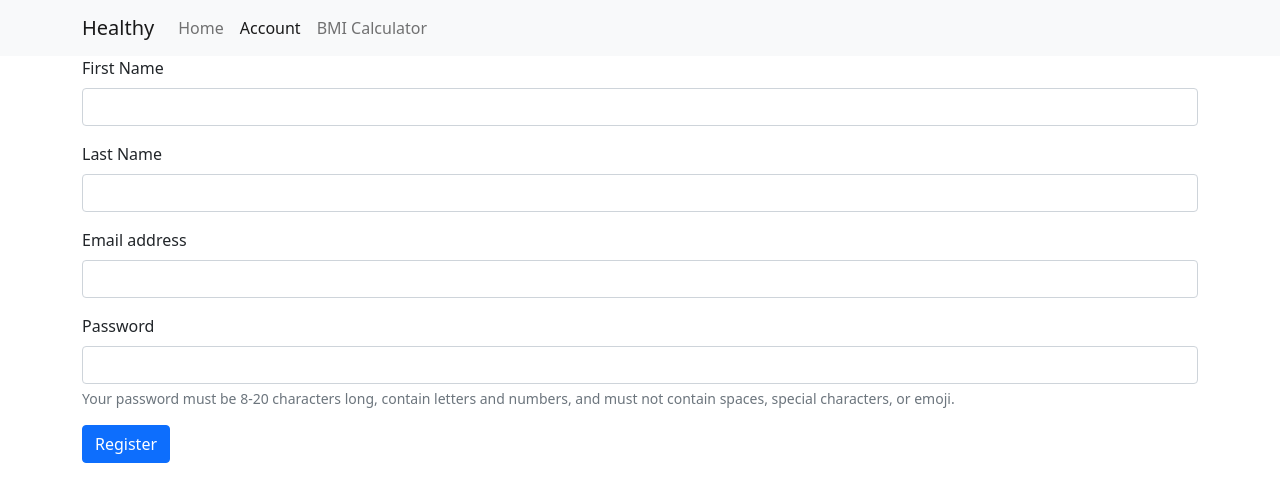
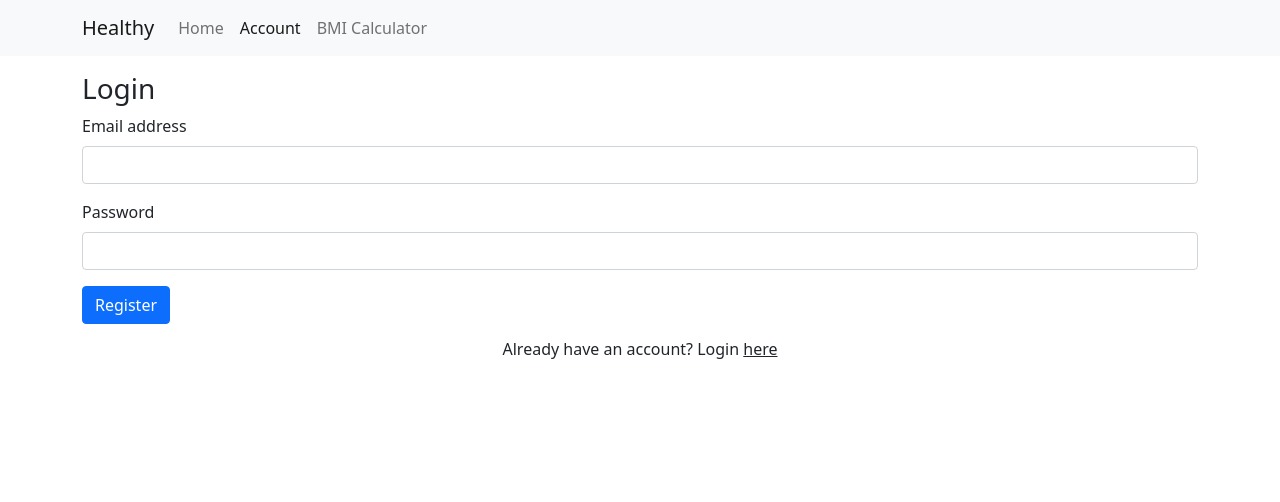
Before and after one commit to jason-nordheim/healthy, a React (Create React App) app: page /account in a window 1280 px wide. Shown: the top 502 px of the page. Built offline with nearby package versions, Linux system fonts and the light colour scheme.

Commit message:
added ability to toggle <LoginForm /> and <RegistrationForm />

```diff
--- a/src/components/pages/AccountPage.js
+++ b/src/components/pages/AccountPage.js
@@ -1,9 +1,51 @@
+import { useState } from "react";
 import { RegisterForm } from "../forms/RegisterForm";
+import { LoginForm } from "../forms/LoginForm";
 
 export const AccountPage = () => {
+  const [showRegistration, setShowRegistration] = useState(false);
+  const toggleForms = (e) => {
+    setShowRegistration(!showRegistration);
+  };
   return (
     <div className="container">
-      <RegisterForm />
+      {showRegistration ? (
+        <>
+          <div className="row">
+            <div className="col mt-3">
+              <RegisterForm />
+            </div>
+          </div>
+          <div className="row">
+            <span>
+              <h6>
+                Don't have an account? Register{" "}
+                <u style={{ cursor: "pointer" }} onClick={toggleForms}>
+                  here
+                </u>
+              </h6>
+            </span>
+          </div>
+        </>
+      ) : (
+        <>
+          <div className="row">
+            <div className="col mt-3">
+              <LoginForm />
+            </div>
+          </div>
+          <div className="row">
+            <span className="col mb-3 mt-3    ">
+              <h6 className="text-center">
+                Already have an account? Login{" "}
+                <u style={{ cursor: "pointer" }} onClick={toggleForms}>
+                  here
+                </u>
+              </h6>
+            </span>
+          </div>
+        </>
+      )}
     </div>
   );
 };
```
